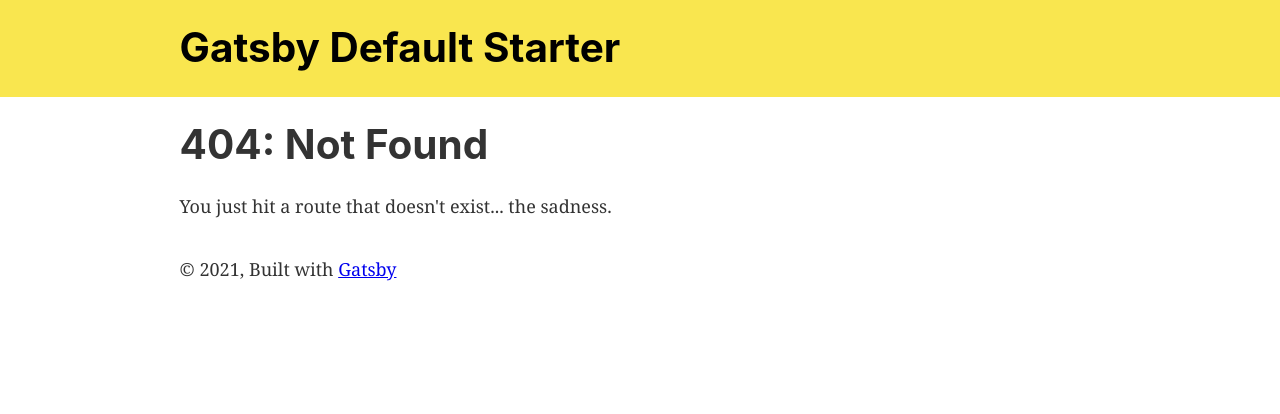
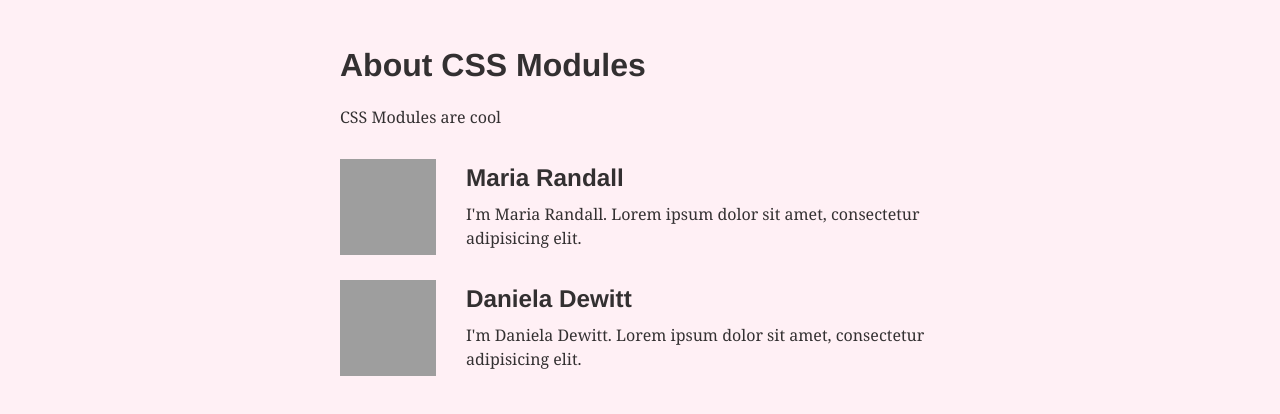
Before and after one commit to sridhar-natuva/dev-portfolio, a Gatsby site: page /about-css-modules in a window 1280 px wide. Before the commit this address had no page. Built offline with nearby package versions, Linux system fonts and the light colour scheme; Gatsby itself is replaced by a stand-in of ours; grey boxes are pictures that could not be loaded.

Commit message:
example on layout component

```diff
--- a/gatsby-browser.js
+++ b/gatsby-browser.js
@@ -4,4 +4,4 @@
  * See: https://www.gatsbyjs.com/docs/browser-apis/
  */
 
-// You can delete this file if you're not using it
+import './src/styles/global.css';
--- a/gatsby-config.js
+++ b/gatsby-config.js
@@ -1,8 +1,8 @@
 module.exports = {
   siteMetadata: {
-    title: `Gatsby Default Starter`,
+    title: `Web Dev`,
     description: `Kick off your next, great Gatsby project with this default starter. This barebones starter ships with the main Gatsby configuration files you might need.`,
-    author: `@gatsbyjs`,
+    author: `@sridhar natuva`,
   },
   plugins: [
     `gatsby-plugin-react-helmet`,
@@ -27,6 +27,12 @@ module.exports = {
         icon: `src/images/gatsby-icon.png`, // This path is relative to the root of the site.
       },
     },
+    {
+      resolve: `gatsby-plugin-typography`,
+      options: {
+        pathToConfigModule: `src/utils/typography`,
+      },
+    },
     // this (optional) plugin enables Progressive Web App + Offline functionality
     // To learn more, visit: https://gatsby.dev/offline
     // `gatsby-plugin-offline`,
--- a/package.json
+++ b/package.json
@@ -11,12 +11,16 @@
     "gatsby-plugin-offline": "^3.10.0",
     "gatsby-plugin-react-helmet": "^3.10.0",
     "gatsby-plugin-sharp": "^2.14.1",
+    "gatsby-plugin-typography": "^2.12.0",
     "gatsby-source-filesystem": "^2.11.0",
     "gatsby-transformer-sharp": "^2.12.0",
     "prop-types": "^15.7.2",
     "react": "^16.12.0",
     "react-dom": "^16.12.0",
-    "react-helmet": "^6.1.0"
+    "react-helmet": "^6.1.0",
+    "react-typography": "^0.16.19",
+    "typography": "^0.16.19",
+    "typography-theme-fairy-gates": "^0.16.19"
   },
   "devDependencies": {
     "prettier": "2.2.1"
--- /dev/null
+++ b/src/components/container.js
@@ -0,0 +1,6 @@
+import React from "react"
+import containerStyles from "./container.module.css"
+
+export default function Container({ children }) {
+  return <div className={containerStyles.container}>{children}</div>
+}
--- /dev/null
+++ b/src/components/container.module.css
@@ -0,0 +1,4 @@
+.container {
+  margin: 3rem auto;
+  max-width: 600px;
+}
--- a/src/components/header.js
+++ b/src/components/header.js
@@ -1,34 +1,54 @@
-import { Link } from "gatsby"
 import PropTypes from "prop-types"
-import React from "react"
+import React from "react";
+import { Link } from "gatsby";
+const ListLink = props => (
+  <li style={{ display: `inline-block`, marginRight: `1rem` }}>
+    <Link to={props.to}>{props.children}</Link>
+  </li>
+)
+
 
 const Header = ({ siteTitle }) => (
-  <header
-    style={{
-      background: `#f9e64f`,
-      marginBottom: `1.45rem`,
-    }}
-  >
-    <div
-      style={{
-        margin: `0 auto`,
-        maxWidth: 960,
-        padding: `1.45rem 1.0875rem`,
-      }}
-    >
-      <h1 style={{ margin: 0 }}>
-        <Link
-          to="/"
-          style={{
-            color: `black`,
-            textDecoration: `none`,
-          }}
-        >
-          {siteTitle}
-        </Link>
-      </h1>
-    </div>
+  // <header
+  //   style={{
+  //     background: `#f9e64f`,
+  //     marginBottom: `1.45rem`,
+  //   }}
+  // >
+  //   <div
+  //     style={{
+  //       margin: `0 auto`,
+  //       maxWidth: 960,
+  //       padding: `1.45rem 1.0875rem`,
+  //     }}
+  //   >
+  //     <h1 style={{ margin: 0 }}>
+  //       <Link
+  //         to="/"
+  //         style={{
+  //           color: `black`,
+  //           textDecoration: `none`,
+  //         }}
+  //       >
+  //         {siteTitle}
+  //       </Link>
+  //     </h1>
+  //   </div>
+  // </header>
+
+  <header style={{ marginBottom: `1.5rem` }}>
+    <Link to="/" style={{ textShadow: `none`, backgroundImage: `none` }}>
+      <h3 style={{ display: `inline` }}>MyWebSite</h3>
+    </Link>
+    <ul style={{ listStyle: `none`, float: `right` }}>
+      <ListLink to="/">Home</ListLink>
+      <ListLink to="/about/">About</ListLink>
+      <ListLink to="/contact/">Contact</ListLink>
+    </ul>
   </header>
+
+
+
 )
 
 Header.propTypes = {
--- a/src/components/layout.js
+++ b/src/components/layout.js
@@ -10,7 +10,9 @@ import PropTypes from "prop-types"
 import { useStaticQuery, graphql } from "gatsby"
 
 import Header from "./header"
-import "./layout.css"
+import "./layout.css";
+
+
 
 const Layout = ({ children }) => {
   const data = useStaticQuery(graphql`
@@ -25,14 +27,9 @@ const Layout = ({ children }) => {
 
   return (
     <>
-      <Header siteTitle={data.site.siteMetadata?.title || `Title`} />
-      <div
-        style={{
-          margin: `0 auto`,
-          maxWidth: 960,
-          padding: `0 1.0875rem 1.45rem`,
-        }}
-      >
+
+      <div style={{ margin: `2rem auto`, maxWidth: 650, padding: `0 1rem` }} >
+        <Header >  </Header>
         <main>{children}</main>
         <footer
           style={{
--- /dev/null
+++ b/src/pages/about-css-modules.js
@@ -0,0 +1,35 @@
+import React from "react"
+import styles from "./about-css-modules.module.css"
+import Container from "../components/container"
+
+console.log(styles);
+
+export default function About() {
+    return (
+        <Container>
+            <h1>About CSS Modules</h1>
+            <p>CSS Modules are cool</p>
+            <User
+                username="Maria Randall"
+                avatar="https://raw.githubusercontent.com/gatsbyjs/gatsby/master/docs/docs/tutorial/part-two/pexels-daniel-xavier-1102341.jpg"
+                excerpt="I'm Maria Randall. Lorem ipsum dolor sit amet, consectetur adipisicing elit."
+            />
+            <User
+                username="Daniela Dewitt"
+                avatar="https://raw.githubusercontent.com/gatsbyjs/gatsby/master/docs/docs/tutorial/part-two/pexels-guilherme-almeida-1858175.jpg"
+                excerpt="I'm Daniela Dewitt. Lorem ipsum dolor sit amet, consectetur adipisicing elit."
+            />
+
+        </Container>
+    )
+}
+
+const User = props => (
+    <div className={styles.user}>
+        <img src={props.avatar} className={styles.avatar} alt="" />
+        <div className={styles.description}>
+            <h2 className={styles.username}>{props.username}</h2>
+            <p className={styles.excerpt}>{props.excerpt}</p>
+        </div>
+    </div>
+)
--- /dev/null
+++ b/src/pages/about-css-modules.module.css
@@ -0,0 +1,31 @@
+.user {
+  display: flex;
+  align-items: center;
+  margin: 0 auto 12px auto;
+}
+
+.user:last-child {
+  margin-bottom: 0;
+}
+
+.avatar {
+  flex: 0 0 96px;
+  width: 96px;
+  height: 96px;
+  margin: 0;
+}
+
+.description {
+  flex: 1;
+  margin-left: 18px;
+  padding: 12px;
+}
+
+.username {
+  margin: 0 0 12px 0;
+  padding: 0;
+}
+
+.excerpt {
+  margin: 0;
+}
--- a/src/pages/about.js
+++ b/src/pages/about.js
@@ -1,12 +1,12 @@
 import React from "react";
 import Header from '../components/header';
+import Layout from '../components/layout';
 
 export default function About() {
     return (
-        <div style={{ color: `teal` }}>
-            <Header siteTitle='About Title' />
+        <Layout>
             <h1>About Gatsby</h1>
             <p>Such wow. Very React.</p>
-        </div>
+        </Layout>
     )
 }
--- /dev/null
+++ b/src/styles/global.css
@@ -0,0 +1,3 @@
+html {
+  background-color: lavenderblush;
+}
--- /dev/null
+++ b/src/utils/typography.js
@@ -0,0 +1,7 @@
+import Typography from "typography"
+import fairyGateTheme from "typography-theme-fairy-gates"
+
+const typography = new Typography(fairyGateTheme)
+
+export const { scale, rhythm, options } = typography
+export default typography
```
Also changed, not shown: src/pages/contact.js (added, +13 -0 lines), src/pages/index.js (+8 -10 lines), src/pages/page-2.js (deleted, +0 -16 lines), 1 other file.
